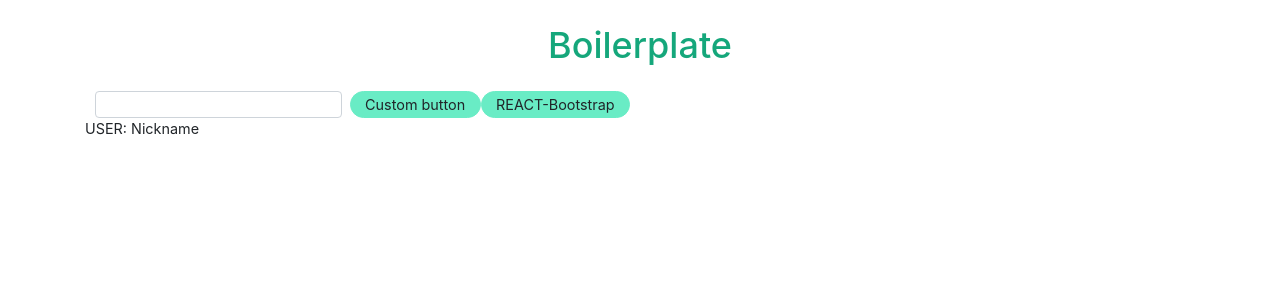
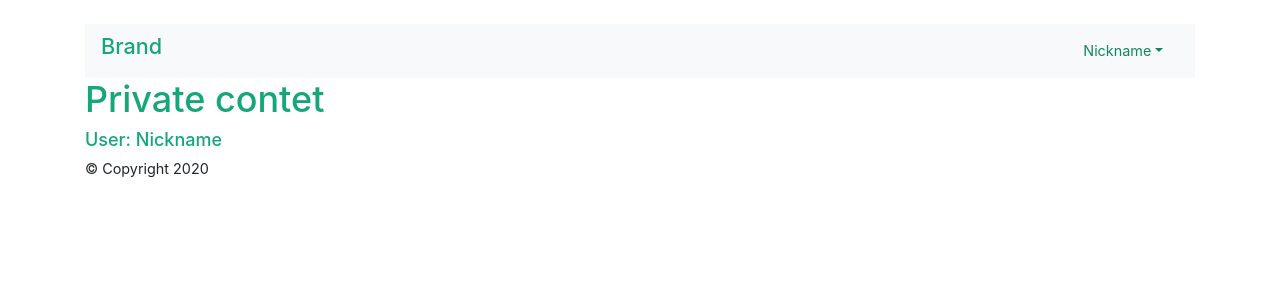
Before and after one commit to sesirimarco/boilerplate, a React (Create React App) app: page /profile in a window 1280 px wide. Shown: the top 300 px of the page. Built offline with nearby package versions, Linux system fonts and the light colour scheme.

Commit message:
add routes

```diff
--- a/package.json
+++ b/package.json
@@ -12,6 +12,7 @@
     "react-bootstrap": "^1.3.0",
     "react-dom": "^16.13.1",
     "react-redux": "^7.2.1",
+    "react-router-dom": "^5.2.0",
     "react-scripts": "3.4.3",
     "redux": "^4.0.5",
     "redux-thunk": "^2.3.0"
--- a/src/App.js
+++ b/src/App.js
@@ -1,10 +1,22 @@
-import React, { useEffect } from 'react';
-import Button from 'react-bootstrap/Button';
-import { useSelector, useDispatch } from 'react-redux';
-import { isLogged } from './redux/actions';
+import React, { Component } from 'react';
+import Header from './components/Header';
+import Main from './components/Main';
+import Footer from './components/Footer';
+//import { useSelector, useDispatch } from 'react-redux';
 import './App.scss';
 
-function App() {
+class App extends Component {
+	render() {
+		return(
+			<div className ="App container pt-4">
+				<Header />
+				<Main />
+				<Footer />
+			</div>
+		);
+	};
+};
+/*function App() {
 	const user = useSelector((state) => state.auth.user);
 	const isLoading = useSelector((state) => state.auth.isLoading);
 	const dispatch = useDispatch();
@@ -27,11 +39,5 @@ function App() {
 		</div>
 	);
 }
-const Loading = ({ isLoading }) => {
-	return (
-		<>
-			{isLoading && <p>Cargando...</p>}
-		</>
-	);
-};
+*/
 export default App;
--- /dev/null
+++ b/src/components/Footer.js
@@ -0,0 +1,12 @@
+import React, { Component } from 'react';
+
+class Footer extends Component {
+	render() {
+		return (
+			<footer>
+				<p>&copy; Copyright 2020</p>
+			</footer>
+		);
+	}
+}
+export default Footer;
--- /dev/null
+++ b/src/components/Header.js
@@ -0,0 +1,77 @@
+import React, { Component } from 'react';
+import { connect } from 'react-redux';
+import { isLogged, signOut } from '../redux/actions'
+import { NavLink } from 'react-router-dom';
+import Navbar from 'react-bootstrap/Navbar';
+import NavDropdown from 'react-bootstrap/NavDropdown';
+
+class Header extends Component {
+	constructor(props) {
+		super(props);
+		this.state = {
+			isLoading: props.isloading,
+			user: props.user,
+		};
+	}
+	static getDerivedStateFromProps(props, state) {
+    if (props.user !== state.user) {
+      return {
+        user: props.user,
+      };
+    }
+    return null;
+  }
+	componentDidMount() {
+		this.props.isLogged();
+	}
+	render() {
+		return (
+			<header>
+				<Navbar bg="light" expand="lg">
+					<NavLink to="/">
+						<h4>Brand</h4>
+					</NavLink>
+					<Navbar.Toggle aria-controls="basic-navbar-nav" />
+					<Navbar.Collapse
+						id="basic-navbar-nav"
+						className="justify-content-end"
+					>
+						{this.state.user ?
+							(
+								<NavDropdown
+									title={this.state.user.username}
+									id="basic-nav-dropdown"
+								>
+										<NavLink to="/profile">
+											<div className="nav-item nav-link">Profile</div>
+										</NavLink>
+									<NavDropdown.Divider />
+									<div
+										className="nav-item nav-link"
+										onClick={() => {
+											this.props.signOut();
+										}}
+									>Logout</div>
+								</NavDropdown>
+							) : (
+								<NavLink to="/signin">
+									<h5 className="pt-1 pl-2">Sign in</h5>
+								</NavLink>
+							)
+						}
+					</Navbar.Collapse>
+				</Navbar>
+			</header>
+		);
+	}
+}
+/*const mapStateToProps = (state) => {
+	const {
+		auth: { isLoading, user },
+	} = state;
+	return { isLoading, user };
+}*/
+export default connect(
+	({auth: {isLoading, user}}) => ({isLoading, user}),
+  {isLogged, signOut}
+)(Header);
--- /dev/null
+++ b/src/components/Main.js
@@ -0,0 +1,31 @@
+import React, { Component } from 'react';
+import { Switch, Route } from 'react-router-dom';
+import { connect } from 'react-redux';
+import Landing from '../pages/Landing';
+import Signin from '../pages/Signin';
+import PrivateContent from '../pages/PrivateContent';
+import { isLogged} from '../redux/actions';
+
+class Main extends Component {
+  render() {
+    return(
+      <main>
+        <Switch>
+          <Route exact path='/' component={Landing} />
+          {this.props.user ?
+            (
+              <Route path='/profile' component={PrivateContent} />
+            ) :
+            (
+              <Route path='/signin' component={Signin} />
+            )
+          }
+        </Switch>
+      </main>
+    );
+  };
+};
+export default connect(
+  ({auth:{user}}) => ({user}),
+  {isLogged}
+)(Main);
--- a/src/index.js
+++ b/src/index.js
@@ -1,13 +1,16 @@
 import React from 'react';
 import ReactDOM from 'react-dom';
 import { Provider } from 'react-redux';
+import { BrowserRouter } from 'react-router-dom';
 import 'bootstrap/dist/css/bootstrap.min.css';
 import App from './App';
 import store from './redux/store';
 
 ReactDOM.render(
-	<Provider store={store}>
-			<App />
-	</Provider>,
+	<BrowserRouter>
+		<Provider store={store}>
+				<App />
+		</Provider>
+	</BrowserRouter>,
 	document.getElementById('root')
 );
--- /dev/null
+++ b/src/pages/Landing.js
@@ -0,0 +1,12 @@
+import React, { Component } from 'react';
+
+class Landing extends Component {
+	render() {
+		return (
+			<>
+				<h1 className="display-5"> Landing Page</h1>
+			</>
+		);
+	}
+}
+export default Landing;
--- /dev/null
+++ b/src/pages/PrivateContent.js
@@ -0,0 +1,17 @@
+import React, { Component } from 'react';
+import { connect } from 'react-redux';
+
+class PrivateContent extends Component {
+	render() {
+		return (
+			<>
+				<h1 className="display-5"> Private contet</h1>
+				{ this.props.user && <h5> User: {this.props.user.username}</h5>}
+
+			</>
+		);
+	}
+}
+export default connect(
+	({auth: {user, isLoading}})=> ({user, isLoading})
+)(PrivateContent);
--- /dev/null
+++ b/src/pages/Signin.js
@@ -0,0 +1,13 @@
+import React, { Component } from 'react';
+
+class Signin extends Component {
+	render() {
+		return (
+			<>
+				<h1 className="display-5"> Signin</h1>
+				<h5> Form: </h5>
+			</>
+		);
+	}
+}
+export default Signin;
```
Also changed, not shown: src/components/Loading.js (added, +8 -0 lines), 1 other file (tests, documents, lock files or other folders).
